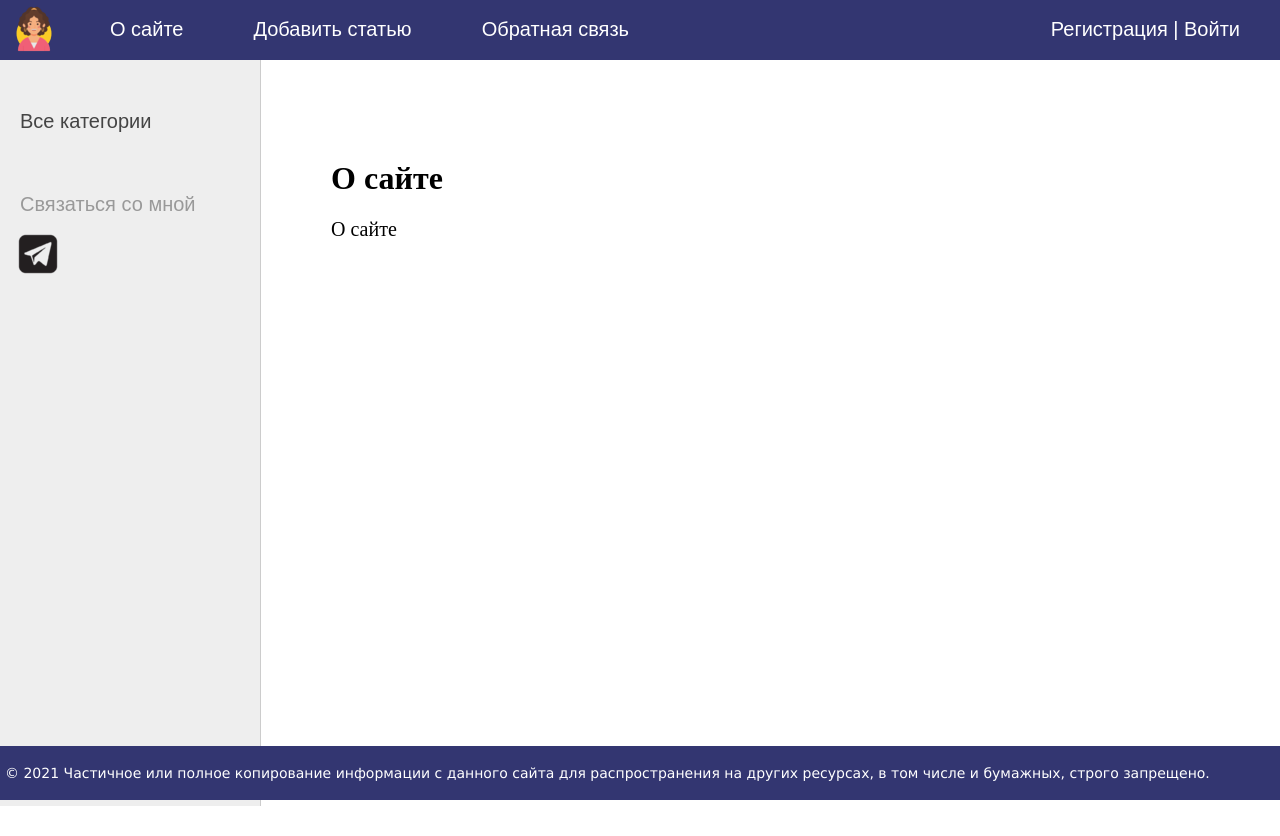
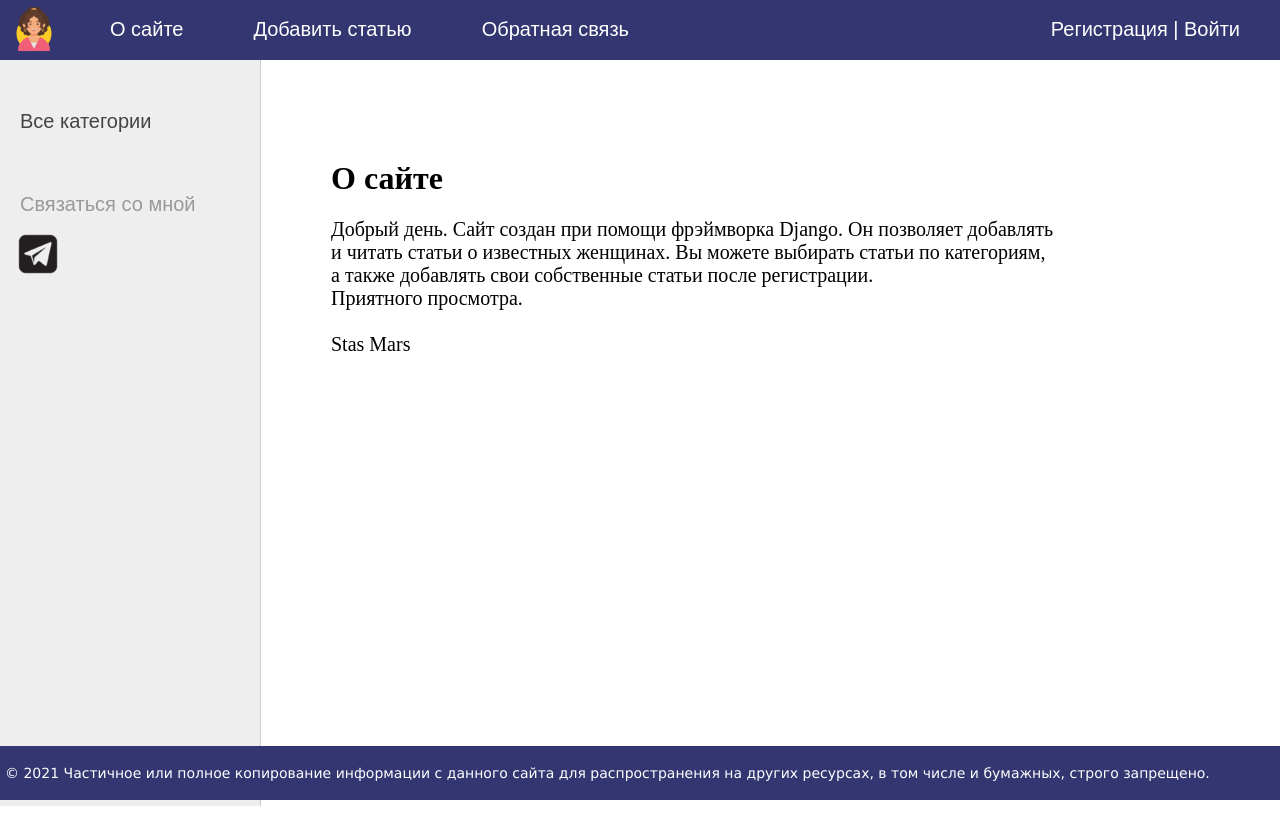
Before and after one commit to StasMars/BestWomen, a Django app: page /about/ in a window 1280 px wide. Run offline with Django 4.2, Linux system fonts and the light colour scheme.

Commit message:
Lesson #2

```diff
--- a/coolsite/women/templates/women/about.html
+++ b/coolsite/women/templates/women/about.html
@@ -2,5 +2,10 @@
 
 {% block content %}
 <h1>{{title}}</h1>
-<p>О сайте
+<p>Добрый день. Сайт создан при помощи фрэймворка Django. Он позволяет добавлять
+    <br>и читать статьи о известных женщинах.  Вы можете выбирать статьи по категориям,
+    <br>а также добавлять свои собственные статьи после регистрации.
+    <br> Приятного просмотра.
+    <br>
+    <br>Stas Mars</p>
 {% endblock %}
```
Also changed, not shown: coolsite/db.sqlite3.
